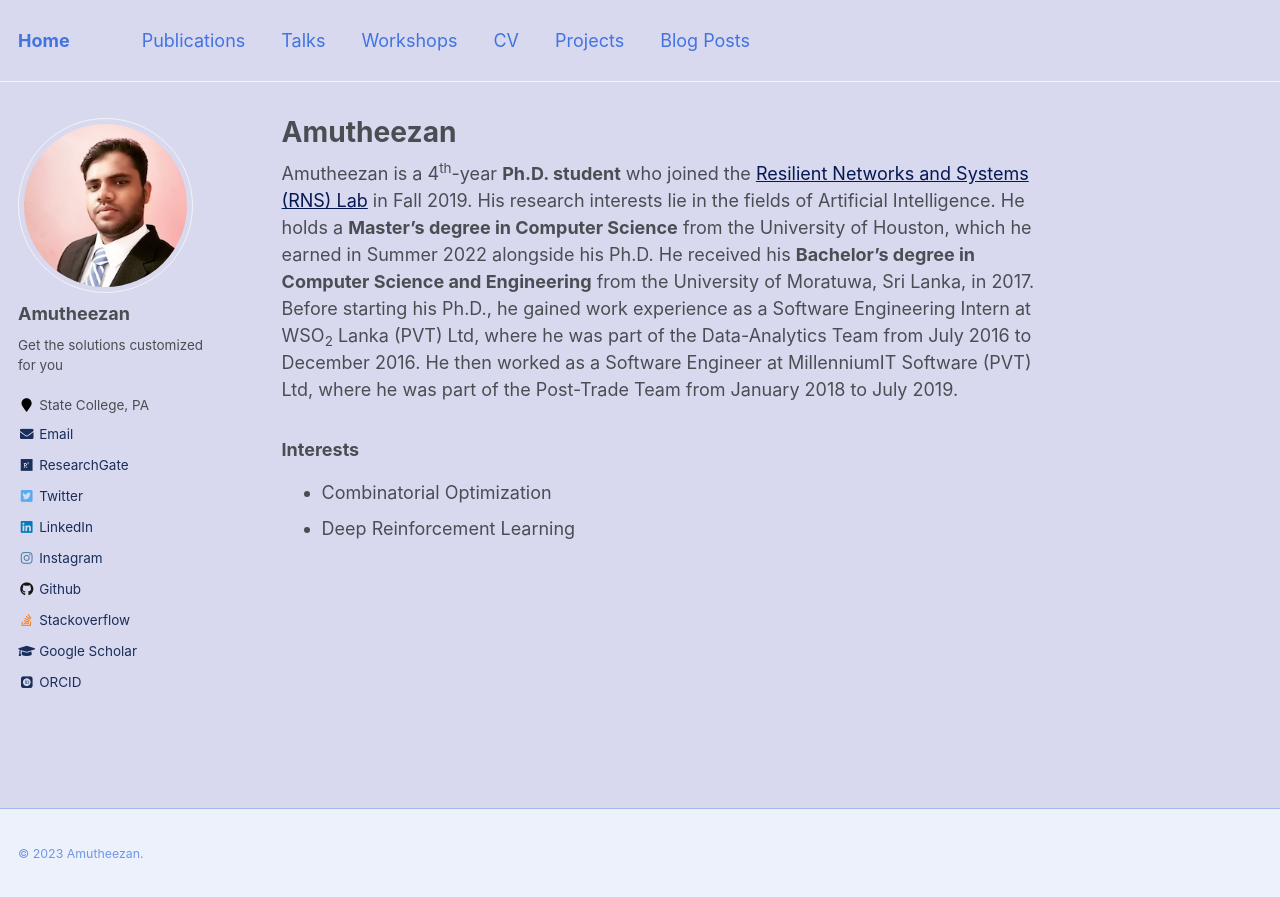
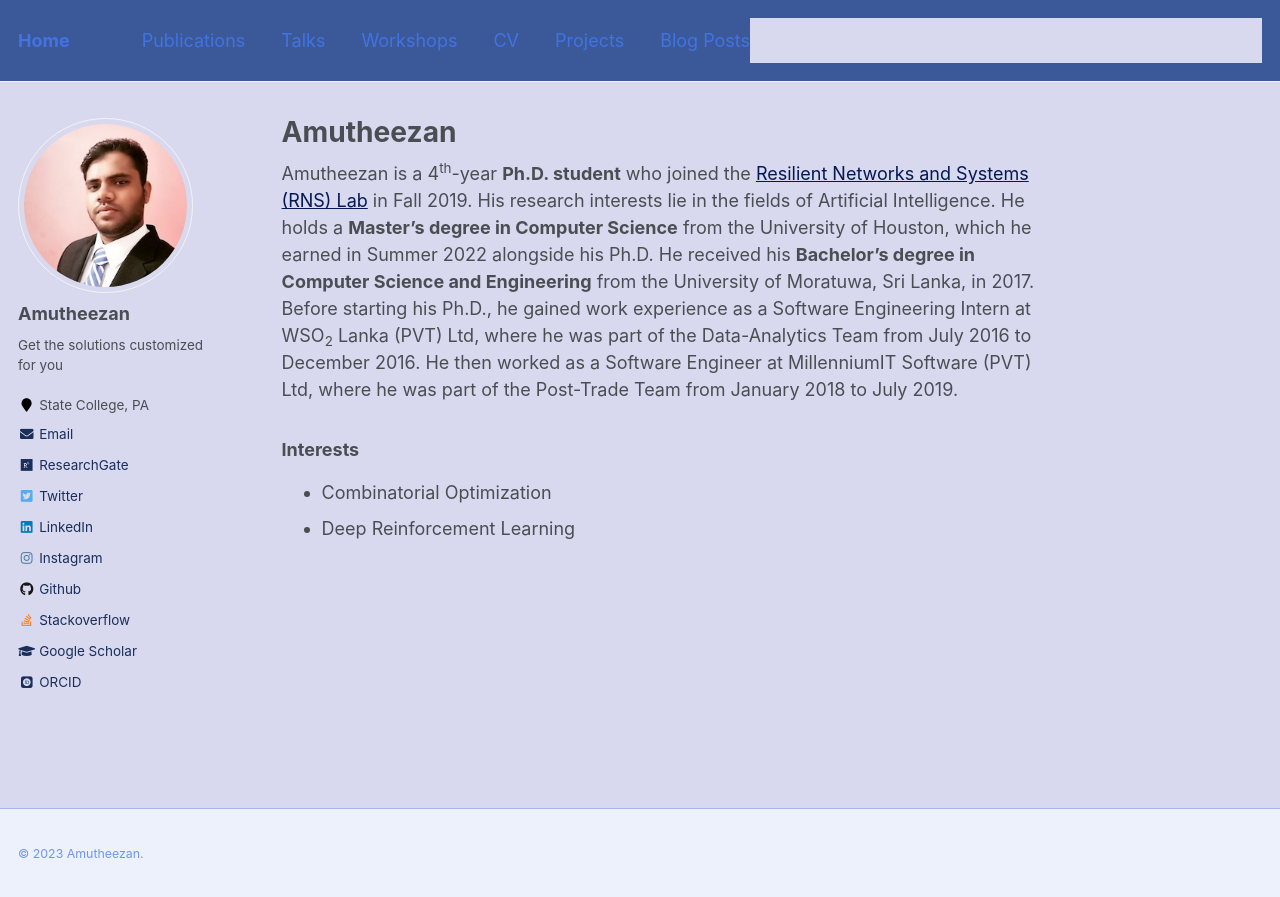
Before and after one commit to Amutheezan/amutheezan.github.io, a Jekyll site: the page built from _pages/about.md, in a window 1280 px wide. Shown: the top 897 px of the page. Built offline with Jekyll 4.4.1, drawn with Linux system fonts in a browser that asks for light colours; some web fonts are replaced.

Commit message:
updated colors

```diff
--- a/_sass/_masthead.scss
+++ b/_sass/_masthead.scss
@@ -3,6 +3,7 @@
    ========================================================================== */
 
 .masthead {
+  background-color: #3b5998;
   position: relative;
   border-bottom: 1px solid $border-color;
   -webkit-animation: intro 0.3s both;
@@ -34,6 +35,7 @@
 .masthead__menu {
 
   ul {
+    background-color: #3b5998;
     margin: 0;
     padding: 0;
     clear: both;
@@ -42,11 +44,13 @@
 }
 
 .masthead__menu-item {
+  background-color: #3b5998;
   display: block;
   list-style-type: none;
   white-space: nowrap;
 
   &--lg {
+    background-color: #3b5998;
     padding-right: 2em;
     font-weight: 700;
   }
```
